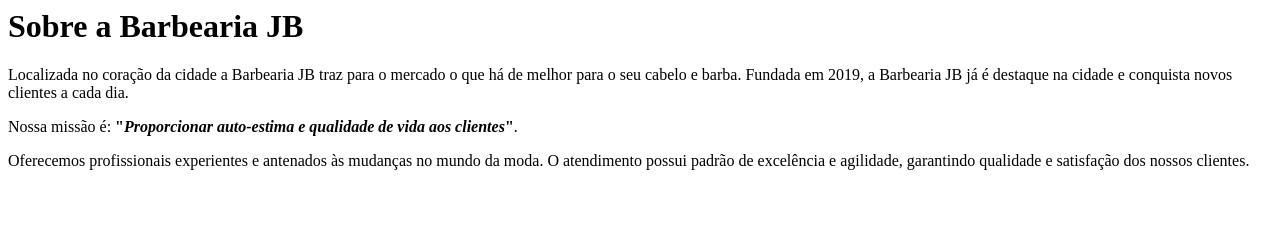
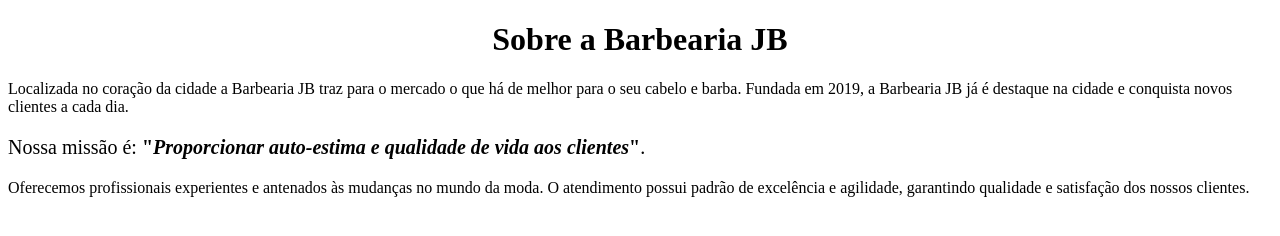
Before and after one commit to cristianjos1307/barbearia-jb-anjos, a plain HTML site: page index.html in a window 1280 px wide. Drawn offline with Linux system fonts and the light colour scheme.

Commit message:
Update index.html

```diff
--- a/index.html
+++ b/index.html
@@ -1,12 +1,12 @@
 
-<DOCTYPE html>
+<!DOCTYPE html>
 <meta charset="UTF-8">
 <html lang="pt-br">
-<h1>Sobre a Barbearia JB</h1>
+<h1 style="text-align:center">Sobre a Barbearia JB</h1>
 
-<p>Localizada no coração da cidade a Barbearia JB traz para o mercado o que há de melhor para o seu cabelo e barba. Fundada em 2019, a Barbearia JB já é destaque na cidade e conquista novos clientes a cada dia.</p>
+<p >Localizada no coração da cidade a Barbearia JB traz para o mercado o que há de melhor para o seu cabelo e barba. Fundada em 2019, a Barbearia JB já é destaque na cidade e conquista novos clientes a cada dia.</p>
 
-<p>Nossa missão é: <strong>"<em>Proporcionar auto-estima e qualidade de vida aos clientes</em>"</strong>.</p>
+<p style="font-size :20px">Nossa missão é: <strong>"<em>Proporcionar auto-estima e qualidade de vida aos clientes</em>"</strong>.</p>
 
 <p>Oferecemos profissionais experientes e antenados às mudanças no mundo da moda. O atendimento possui padrão de excelência e agilidade, garantindo qualidade e satisfação dos nossos clientes.</p>
 </html>
```
